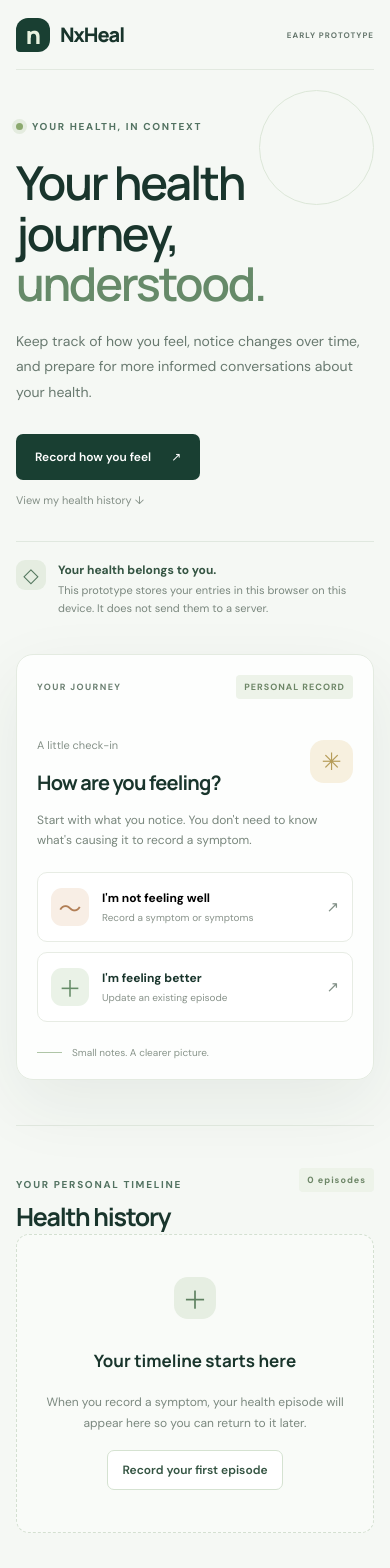
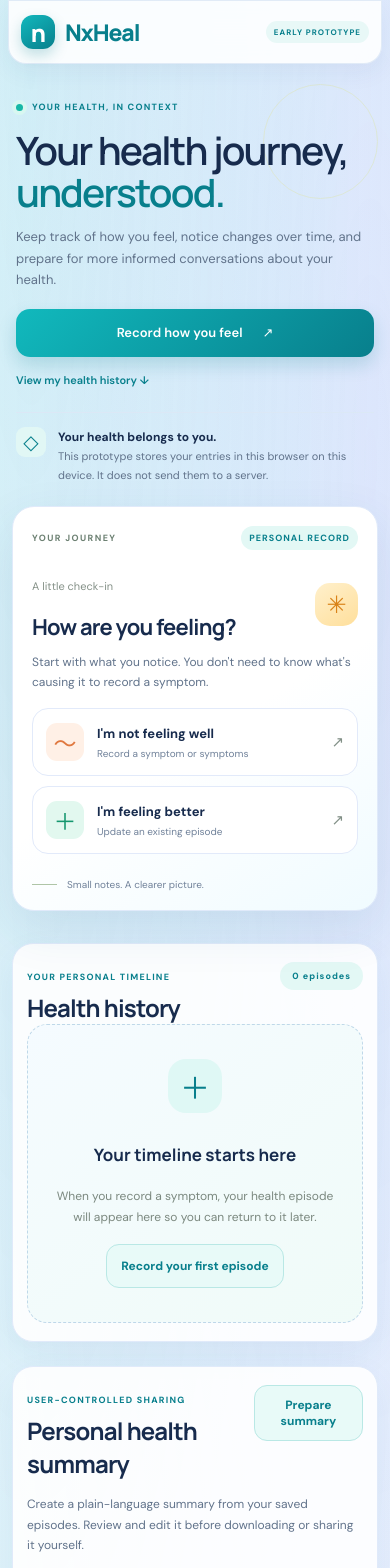
Before and after one commit to Holladworld/Nxheal, a React (Vite) app: page / in a window 390 px wide. Shown: the top 1568 px of the page. Built offline with nearby package versions, Linux system fonts and the light colour scheme.

Commit message:
style: refresh NxHeal with colorful app-inspired mobile UI

```diff
--- a/src/styles.css
+++ b/src/styles.css
@@ -136,3 +136,246 @@ button:disabled { cursor: not-allowed; opacity: .55; }
   .summary-editor { max-width: none; }
   .summary-editor textarea { min-height: 0; border: 0; padding: 0; resize: none; color: #111; }
 }
+
+
+/* NxHeal app-inspired visual refresh: brighter health colors, compact cards, and touch-friendly controls */
+:root {
+  --forest: #087f8c;
+  --paper: #f3f8ff;
+  --muted: #61738b;
+  color: #172b4d;
+  background: #f3f8ff;
+}
+body {
+  background:
+    radial-gradient(ellipse at 8% 2%, rgba(68, 211, 208, .18), transparent 32rem),
+    radial-gradient(ellipse at 95% 18%, rgba(143, 130, 255, .14), transparent 30rem),
+    #f3f8ff;
+  color: #172b4d;
+}
+.page-shell { width: min(1120px, calc(100% - 40px)); }
+.topbar {
+  position: sticky;
+  top: 0;
+  z-index: 20;
+  height: 72px;
+  padding: 0 16px;
+  margin: 0 -16px;
+  border: 1px solid rgba(220, 232, 246, .85);
+  border-radius: 0 0 20px 20px;
+  background: rgba(255, 255, 255, .88);
+  backdrop-filter: blur(18px);
+  box-shadow: 0 8px 24px rgba(27, 67, 112, .06);
+}
+.brand { color: #087f8c; font-size: 23px; }
+.brand-mark {
+  border-radius: 12px;
+  background: linear-gradient(145deg, #12b8bd, #087f8c);
+  color: white;
+  box-shadow: 0 6px 14px rgba(8, 127, 140, .24);
+}
+.prototype-label {
+  padding: 7px 10px;
+  border-radius: 999px;
+  background: #e8f8f7;
+  color: #087f8c;
+  font-size: 9px;
+  letter-spacing: 1px;
+}
+.hero {
+  min-height: 0;
+  gap: 40px;
+  padding: 42px 0 52px;
+}
+.eyebrow { color: #087f8c; letter-spacing: 1.25px; }
+.status-dot { background: #16b8a6; box-shadow: 0 0 0 4px #d8f7f1; }
+h1 { color: #172b4d; font-size: clamp(40px, 4.7vw, 60px); }
+h1 em, .section-heading h2 em { color: #087f8c; }
+.hero-description, .card-intro, .section-intro { color: #61738b; }
+.primary-button {
+  min-height: 48px;
+  padding: 14px 20px;
+  border-radius: 14px;
+  background: linear-gradient(135deg, #11b9bd, #087f8c);
+  box-shadow: 0 8px 18px rgba(8, 127, 140, .2);
+  font-size: 13px;
+}
+.primary-button:hover { background: linear-gradient(135deg, #0da8b0, #066b79); }
+.quiet-note { color: #087f8c; font-weight: 600; }
+.trust-note { border-color: #dbe8f6; }
+.shield-icon { background: #e1f7f5; color: #087f8c; }
+.trust-note p { color: #61738b; }
+.trust-note strong { color: #172b4d; }
+.journey-card {
+  padding: 25px;
+  border: 1px solid #e0eafa;
+  border-radius: 24px;
+  background: linear-gradient(150deg, #fff 55%, #f0fbff);
+  box-shadow: 0 18px 50px rgba(31, 78, 132, .1);
+}
+.preview-badge, .count-badge {
+  border-radius: 999px;
+  background: #e3f8f5;
+  color: #087f8c;
+}
+.journey-heading { margin-top: 22px; }
+.journey-heading h2 { color: #172b4d; font-size: 25px; }
+.sun-icon {
+  border-radius: 15px;
+  background: linear-gradient(145deg, #fff0cc, #ffdf9b);
+  color: #d98218;
+}
+.feeling-option {
+  min-height: 74px;
+  padding: 13px;
+  border-color: #e2eafa;
+  border-radius: 16px;
+  transition: transform .18s, box-shadow .18s, border-color .18s;
+}
+.feeling-option:hover { border-color: #77d7d5; box-shadow: 0 8px 18px rgba(32, 112, 146, .08); transform: translateY(-1px); }
+.feeling-symbol.warm { background: #fff0e6; color: #e0783f; }
+.feeling-symbol.green { background: #e2f8ef; color: #15976f; }
+.feeling-option strong { color: #172b4d; font-size: 13px; }
+.feeling-option small { color: #71829a; }
+.card-footer { color: #71829a; }
+.workspace-section {
+  margin: 14px 0 34px;
+  padding: 26px;
+  border: 1px solid #e0eafa;
+  border-radius: 24px;
+  background: rgba(255, 255, 255, .9);
+  box-shadow: 0 12px 34px rgba(31, 78, 132, .06);
+}
+.workspace-heading h2 { color: #172b4d; }
+.episode-form {
+  border: 1px solid #e3ecf8;
+  border-radius: 20px;
+  background: #f8fbff;
+}
+.symptom-chip {
+  min-height: 44px;
+  border: 1px solid #d9e5f3;
+  border-radius: 14px;
+  background: #fff;
+  color: #334761;
+}
+.symptom-chip > span:first-of-type {
+  display: grid;
+  place-items: center;
+  width: 20px;
+  height: 20px;
+  border-radius: 7px;
+  background: #edf3fb;
+  color: #68809b;
+}
+.symptom-chip.selected {
+  border-color: #0da8b0;
+  background: #e4faf8;
+  color: #086d78;
+  box-shadow: 0 0 0 2px rgba(13, 168, 176, .08);
+}
+.symptom-chip.selected > span:first-of-type { background: #0da8b0; color: white; }
+.form-field { color: #263b57; }
+.form-field input, .form-field select, .form-field textarea {
+  min-height: 46px;
+  border: 1px solid #d7e4f2;
+  border-radius: 12px;
+  background: white;
+  color: #172b4d;
+}
+.form-field input:focus, .form-field select:focus, .form-field textarea:focus {
+  border-color: #0da8b0;
+  outline: 3px solid rgba(13, 168, 176, .15);
+}
+.secondary-button {
+  min-height: 44px;
+  border: 1px solid #b9e8e5;
+  border-radius: 13px;
+  background: #e8faf8;
+  color: #087f8c;
+  font-weight: 700;
+}
+.text-button { color: #087f8c; }
+.feedback-message {
+  border: 1px solid #bcece2;
+  border-radius: 12px;
+  background: #eafaf5;
+  color: #13765f;
+}
+.warning-message, .safety-notice { border-radius: 14px; }
+.safety-notice { border-color: #f2c1ad; background: #fff3ec; }
+.count-badge { padding: 8px 12px; }
+.empty-state {
+  padding: 34px 20px;
+  border: 1px dashed #bfd8e9;
+  border-radius: 20px;
+  background: linear-gradient(145deg, #f5fbff, #f0fbf8);
+}
+.empty-icon {
+  display: grid;
+  place-items: center;
+  width: 54px;
+  height: 54px;
+  border-radius: 18px;
+  background: #dff8f5;
+  color: #087f8c;
+  font-size: 30px;
+}
+.episode-card {
+  border: 1px solid #e0eafa;
+  border-radius: 18px;
+  background: #fff;
+  box-shadow: 0 6px 20px rgba(31, 78, 132, .04);
+}
+.status-ongoing { background: #fff0df; color: #b96a18; }
+.status-improving { background: #e5f2ff; color: #316bb3; }
+.status-recovered { background: #e1f8ed; color: #18815d; }
+.small-action { border-radius: 10px; border-color: #d8e5f3; background: #f8fbff; color: #42617d; }
+.positive-action { border-color: #bce8d3; background: #e7f9ef; color: #18784f; }
+.delete-action { color: #bb5d54; }
+.summary-prompt, .feature-card {
+  border-color: #e0eafa;
+  border-radius: 18px;
+  background: rgba(255,255,255,.82);
+}
+.feature-number { color: #0b9ca4; }
+.feature-card h3 { color: #172b4d; }
+.feature-card p, .page-footer p { color: #61738b; }
+.features-section, .page-footer { border-color: #dce8f5; }
+
+@media (max-width: 560px) {
+  .page-shell { width: calc(100% - 24px); }
+  .topbar { height: 64px; margin: 0 -4px; padding: 0 12px; border-radius: 0 0 18px 18px; }
+  .prototype-label { padding: 6px 8px; font-size: 8px; }
+  .hero { display: flex; flex-direction: column; align-items: stretch; gap: 22px; padding: 28px 0 22px; }
+  .hero-copy { padding: 0 4px; }
+  .eyebrow { font-size: 9px; }
+  h1 { margin: 16px 0 12px; font-size: clamp(36px, 10vw, 46px); line-height: 1.08; letter-spacing: -1.8px; }
+  .hero-description { margin-bottom: 0; font-size: 13px; line-height: 1.65; }
+  .hero-actions { margin-top: 18px; gap: 13px; }
+  .primary-button { width: 100%; justify-content: center; }
+  .quiet-note { padding: 3px 0; }
+  .trust-note { margin-top: 22px; padding-top: 14px; }
+  .journey-card { padding: 19px; border-radius: 22px; }
+  .journey-heading { margin-top: 18px; }
+  .journey-heading h2 { font-size: 22px; }
+  .card-intro { margin: 10px 0 16px; }
+  .feeling-option { min-height: 68px; }
+  .workspace-section { margin: 10px 0 24px; padding: 18px 14px; border-radius: 21px; }
+  .workspace-heading { align-items: flex-start; }
+  .workspace-heading h2 { font-size: 24px; letter-spacing: -.8px; }
+  .episode-form { padding: 14px; }
+  .symptom-grid { gap: 8px; }
+  .symptom-chip { padding: 9px 10px; font-size: 12px; }
+  .form-grid { gap: 14px; }
+  .form-actions { align-items: stretch; }
+  .form-footnote { text-align: center; }
+  .episode-card { padding: 16px; }
+  .summary-prompt { padding: 15px; }
+  .summary-editor textarea { min-height: 240px; }
+  .features-section { padding: 28px 0 38px; }
+  .section-heading h2 { margin: 12px 0 20px; font-size: 29px; letter-spacing: -1px; }
+  .feature-grid { gap: 10px; }
+  .feature-card { padding: 18px; }
+  .page-footer { padding-bottom: 28px; }
+}
```
